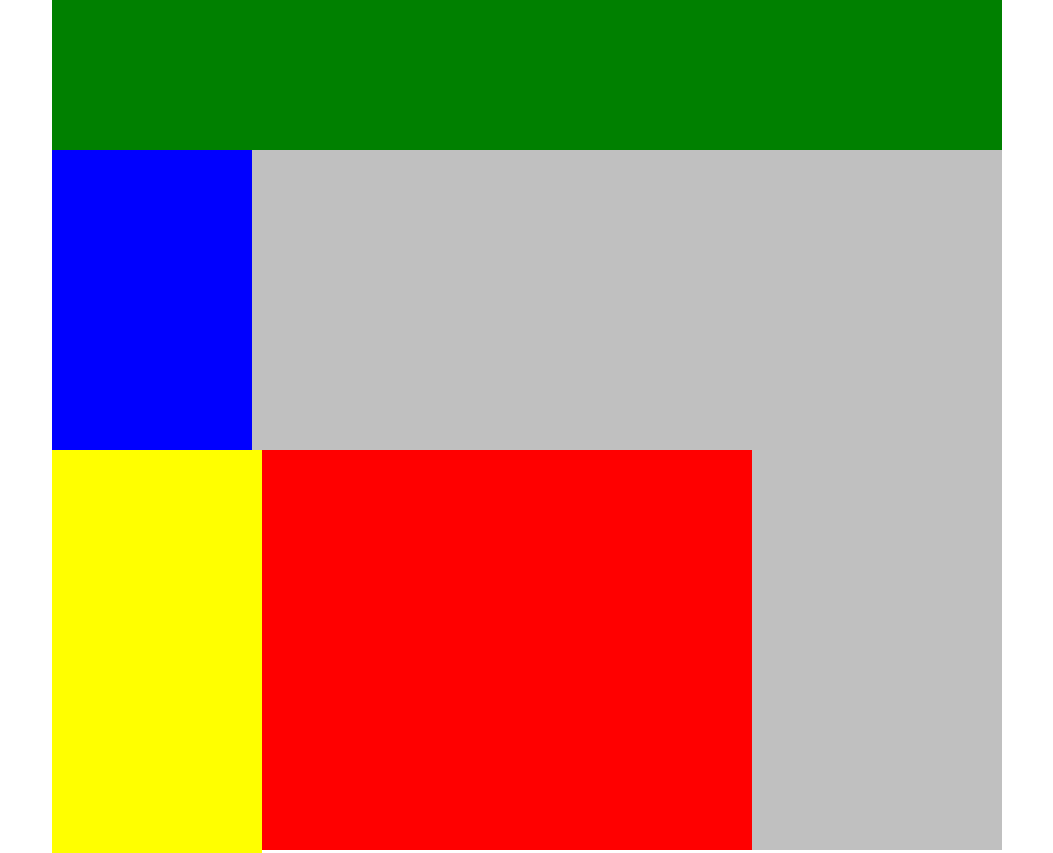
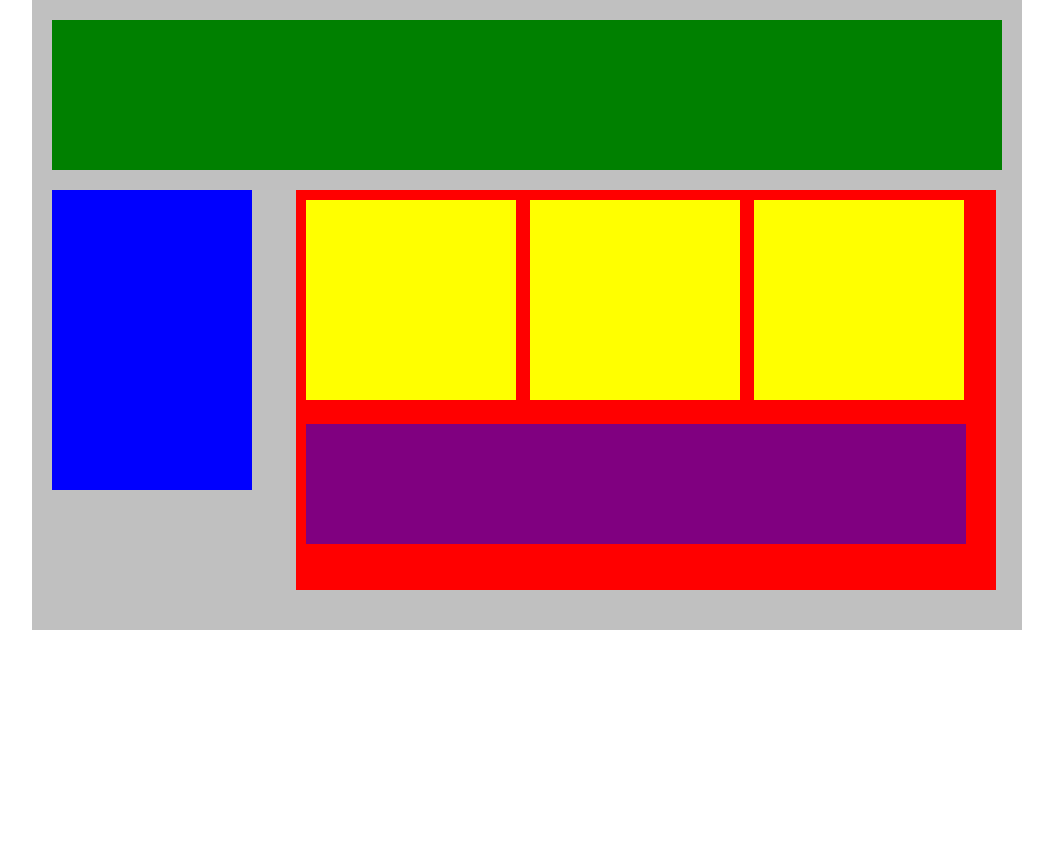
Before and after one commit to dylanPMurphy/PlottingYourBlocks, a plain HTML site: page index.html in a window 1280 px wide. Shown: the top 853 px of the page, without its empty margins (113-1166 px from the left). After the commit the page ends 800 px from the top, so only its background shows below. Drawn offline with Linux system fonts and the light colour scheme.

Commit message:
Finshed in style

```diff
--- a/style.css
+++ b/style.css
@@ -7,28 +7,42 @@
     width: 950px;
     background-color: silver;
     margin: 0px auto;
+    padding:20px;
 }
 #header{
     height: 150px;
+
     background-color: green;
 }
 #navigation{
     height: 300px;
     width: 200px;
+    margin-top: 20px;
     background-color: blue;
+    display: inline-block;
+    vertical-align: top;
 }
 #main_content{
     height: 400px;
     width: 700px;
     background-color: red;
+    display: inline-block;
+    margin: 20px 0px 20px 40px;
+
 }
 .subcontents{
+    margin-top: 10px;
+    margin-left: 10px;
     height: 200px;
     width: 210px;
     background-color: yellow;
+    display: inline-block;
 }
 #advertisement{
+    margin-top: 20px;
+    margin-left: 10px;
     height: 120px;
     width: 660px;
     background-color: purple;
+    display: inline-block;
 }
```
